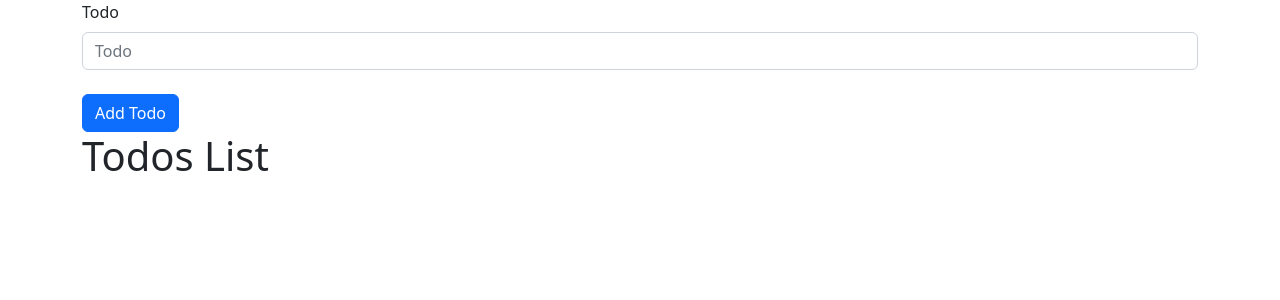
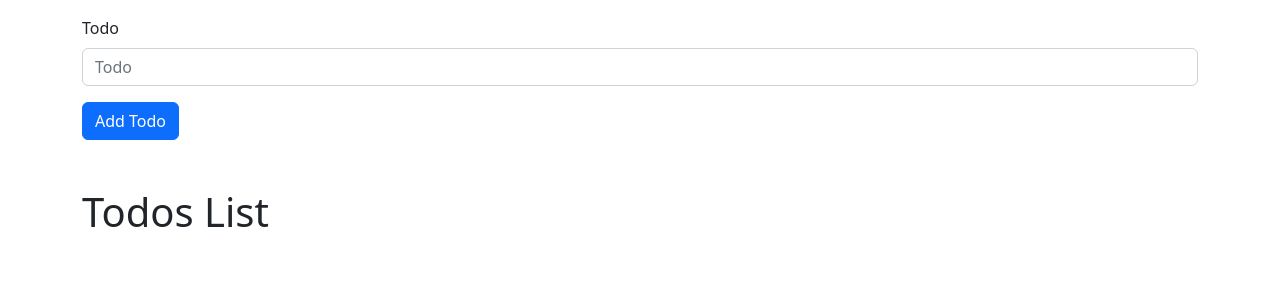
Before and after one commit to kda100/react-todos-app, a React (Create React App) app: page / in a window 1280 px wide. Shown: the top 300 px of the page. Built offline with nearby package versions, Linux system fonts and the light colour scheme.

Commit message:
adjusted margins in AddTodo.js

```diff
--- a/src/components/AddTodo.js
+++ b/src/components/AddTodo.js
@@ -22,7 +22,7 @@ function AddTodo(props) {
   }
 
   return (
-    <Form onSubmit={onSubmitTodoHandler}>
+    <Form className="mt-3" onSubmit={onSubmitTodoHandler}>
       <Form.Group className="mb-3">
         <Form.Label htmlFor="todo">Todo</Form.Label>
         <Form.Control
@@ -33,7 +33,7 @@ function AddTodo(props) {
           onChange={onChangeTodoHandler}
         />
       </Form.Group>
-      <Button className="mt-2" variant="primary" type="submit">
+      <Button className="mb-5" variant="primary" type="submit">
         Add Todo
       </Button>
     </Form>
```
